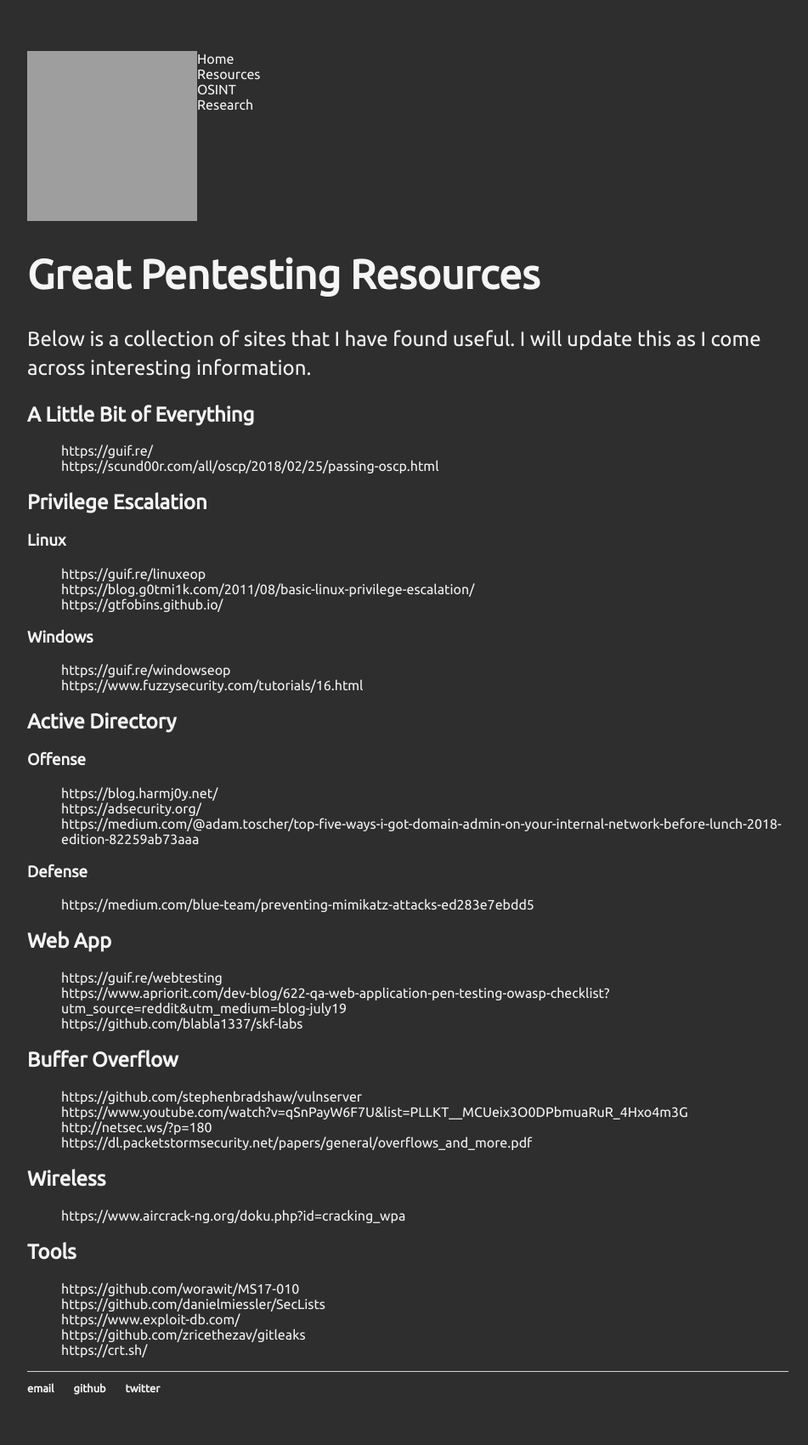
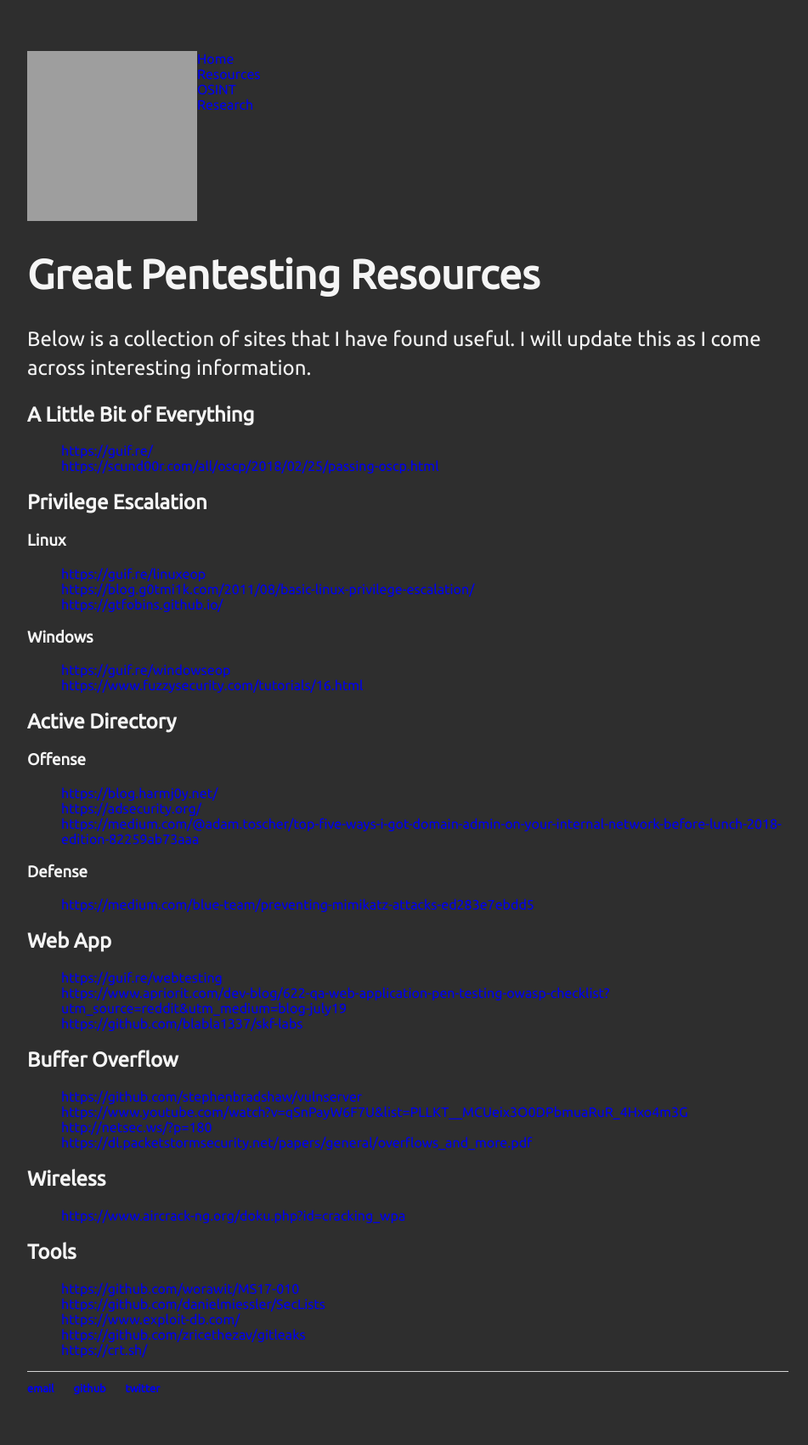
Before and after one commit to mcorybillington/mcorybillington.github.io, a Jekyll site: the page built from resources/index.html, in a window 1280 px wide. Shown: the whole page at 85% size, without its empty margins (160-1111 px from the left). Built offline with Jekyll 4.4.1, drawn with Linux system fonts in a browser that asks for light colours; grey boxes are pictures that could not be loaded.

Commit message:
Remove redundant color

```diff
--- a/css/main.css
+++ b/css/main.css
@@ -16,7 +16,6 @@
 }
 a {
     text-decoration: none;
-    color: whitesmoke;
 }
 a:hover {
     text-decoration: underline;
```
